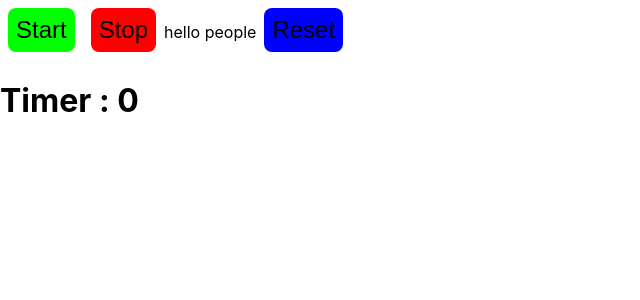
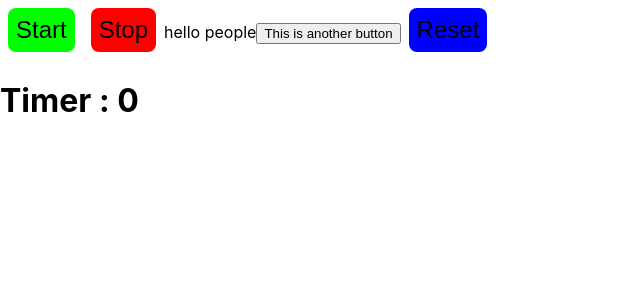
Before and after one commit to BuckyMcYolo/React-query-practice, a Next.js app: page /timer in a window 1280 px wide. Shown: the top 300 px of the page, without its empty margins (0-640 px from the left). Built offline with nearby package versions, Linux system fonts and the light colour scheme.

Commit message:
testing branching2

```diff
--- a/pages/timer.js
+++ b/pages/timer.js
@@ -32,6 +32,7 @@ const Timer = () => {
         Stop
       </button>
       hello people
+      <button>This is another button</button>
       <button
         className={classes.timerReset}
         onClick={() => (timerRef.current = () => 0)}
```
